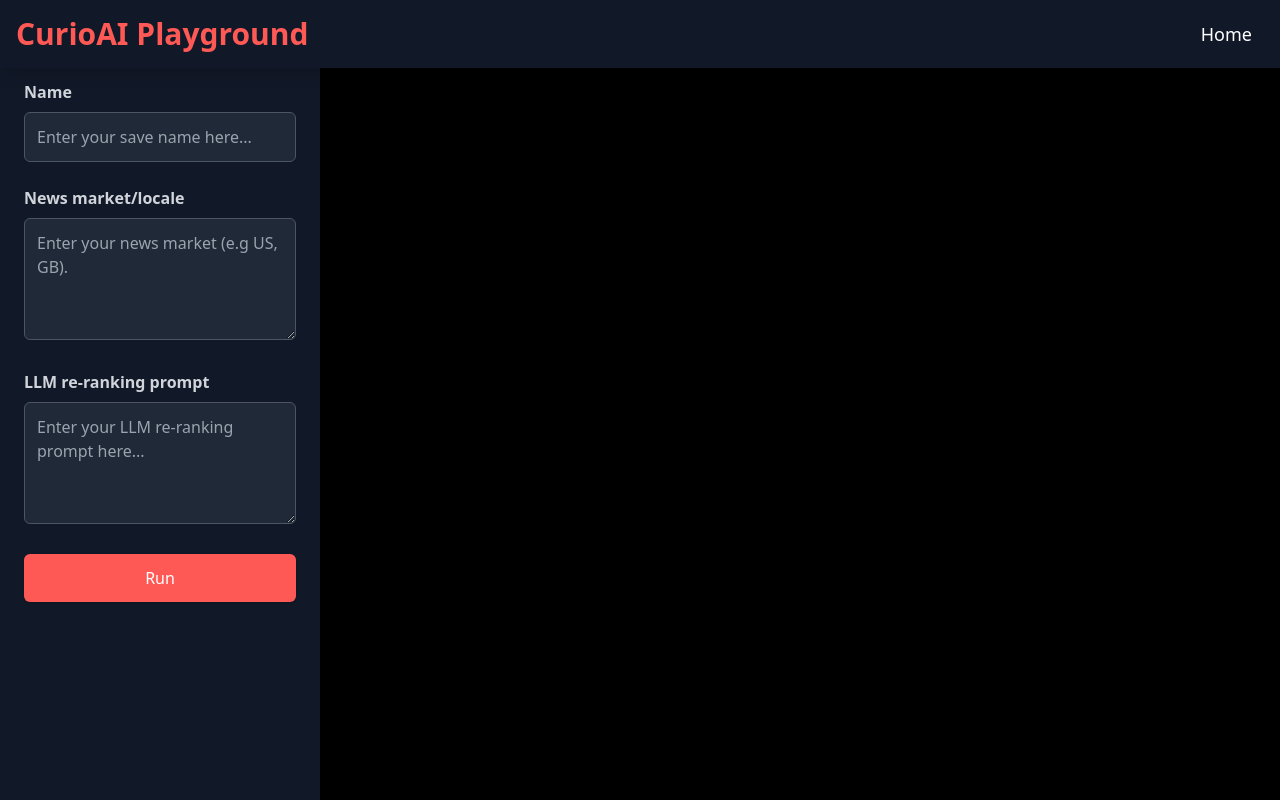
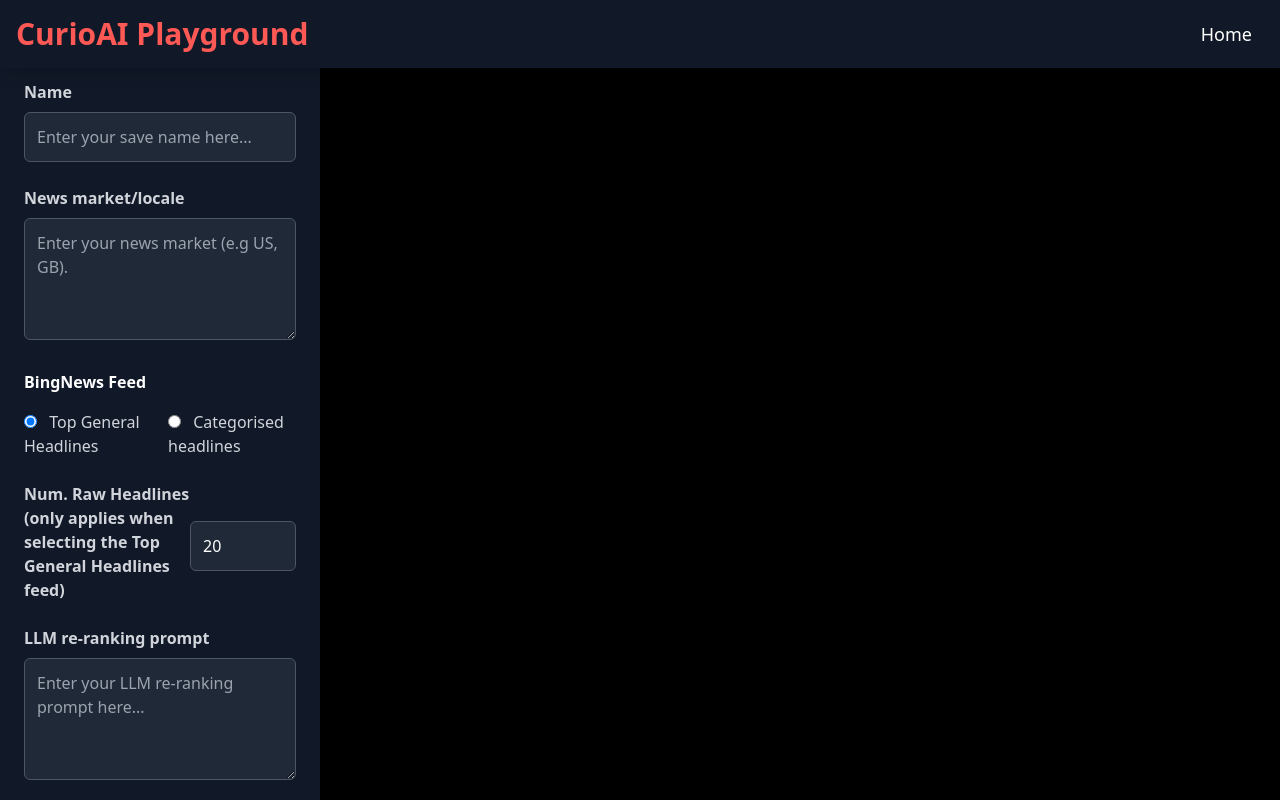
Before and after one commit to curio-labs/playground, a Django app: page /news-ranking/ in a window 1280 px wide. Run offline with Django 4.2, Linux system fonts and the light colour scheme; style sheets or scripts are compiled from the project's sources; parts of the project's set-up code (start-up, migrations or seed data) failed here and were passed over; some libraries are stand-ins or nearby versions.

Commit message:
added the top-news general headlines from bing

```diff
--- a/app/templates/news_ranking_sidebar.html
+++ b/app/templates/news_ranking_sidebar.html
@@ -16,6 +16,40 @@
 </div>
 
 <div class="mb-6">
+    <div class="font-bold text-white">BingNews Feed</div>
+    <div class="grid grid-cols-2 gap-4 mt-4">
+        <div>
+            <input
+                    type="radio"
+                    id="is-top-headlines"
+                    name="selected-news-feed"
+                    class="mr-2 bg-gray-800 border-gray-600 text-rioRed focus:ring-rioRed"
+                    value="top-headlines"
+                    checked>
+            <label for="is-top-headlines" class="text-gray-300">Top General Headlines</label>
+        </div>
+        <div>
+            <input
+                    type="radio"
+                    id="is-categorised-headlines"
+                    name="selected-news-feed"
+                    value="categorised-headlines"
+                    class="mr-2 bg-gray-800 border-gray-600 text-rioRed focus:ring-rioRed">
+            <label for="is-categorised-headlines" class="text-gray-300">Categorised headlines</label>
+        </div>
+    </div>
+</div>
+
+<div class="mb-6 flex justify-between items-center">
+    <label class="font-bold text-gray-300 " for="headline-limit">Num. Raw Headlines (only applies when selecting the Top General Headlines feed)</label>
+    <input id="headline-limit" name="headline-limit"
+           class="mt-2 p-3 bg-gray-800 text-white rounded-md border border-gray-600 focus:outline-none focus:border-rioRed"
+           type="number" value="20"
+           max="50" min="10"/>
+</div>
+
+
+<div class="mb-6">
     <label class="font-bold text-gray-300" for="prompt-value">LLM re-ranking prompt</label>
     <textarea name="prompt-value" id="prompt-value"
               rows="4"
@@ -32,7 +66,7 @@
             hx-headers='{"X-CSRFToken": "{{ csrf_token }}"}'
             hx-target="#output-box"
             hx-swap="innerHTML"
-            hx-include="[name=prompt-value], [name=news-market]"
+            hx-include="[name=prompt-value], [name=news-market], [name=selected-news-feed], [name=headline-limit]"
             hx-indicator="#loading-indicator"
     >Run
     </button>
--- a/app/views.py
+++ b/app/views.py
@@ -121,9 +121,15 @@ def score_ranking_prompt(request):
 def news_ranking_prompt(request):
     prompt_value = request.POST.get("prompt-value")
     news_market = request.POST.get("news-market")
-
+    selected_news_feed = request.POST.get("selected-news-feed")
+    is_top_headlines = selected_news_feed == "top-headlines"
+    headline_limit = int(request.POST.get("headline-limit"))
     try:
-        headlines = services.headlines.get_all_bing_news_headlines(market=news_market)
+        headlines = services.headlines.get_all_bing_news_headlines(
+            market=news_market,
+            use_top_headlines_feed=is_top_headlines,
+            headline_limit=headline_limit,
+        )
     except ValueError as e:
         html = f"""
             <p>{e}</p>
```
Also changed, not shown: src/services/headlines.py (+32 -11 lines).
